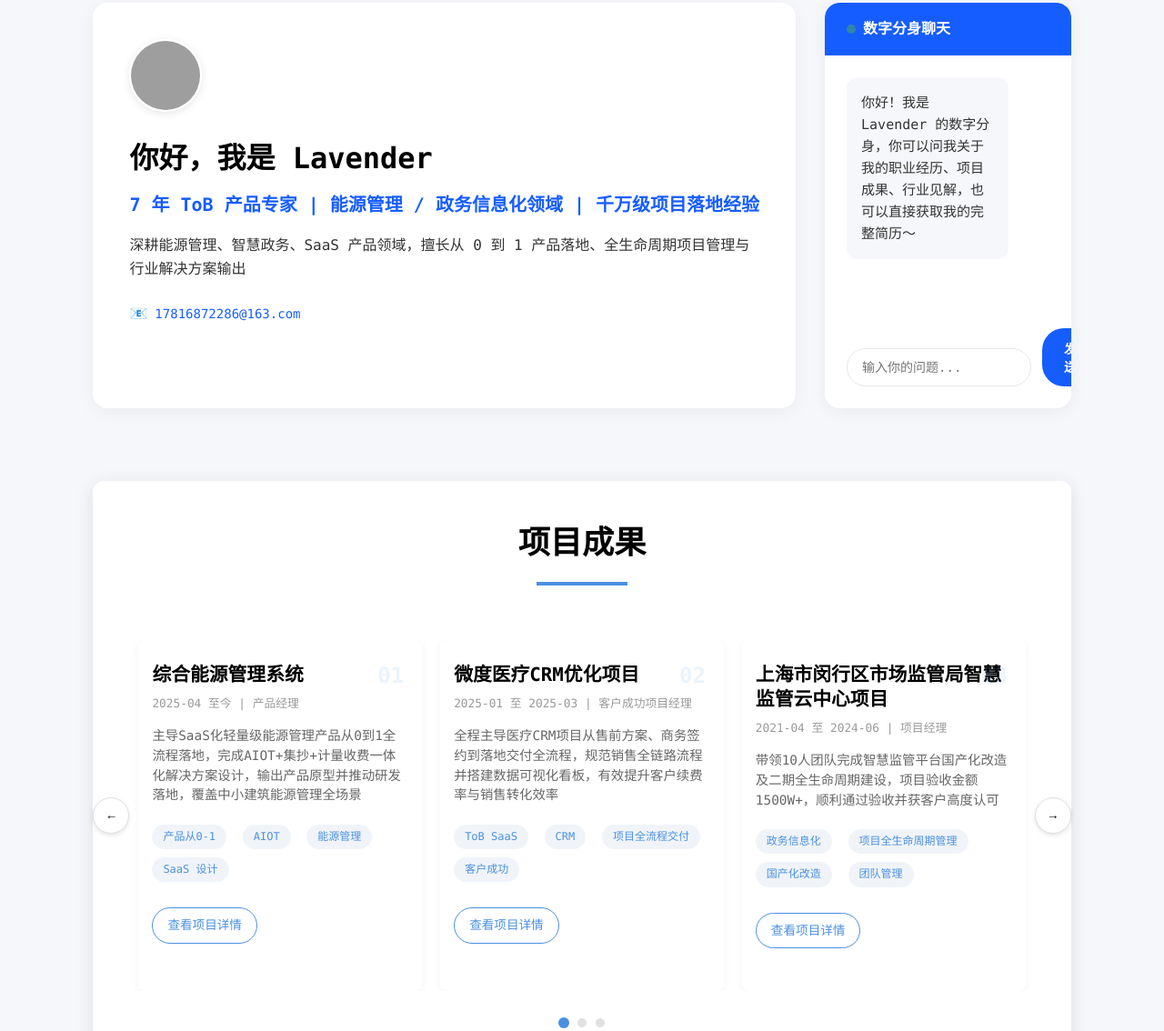
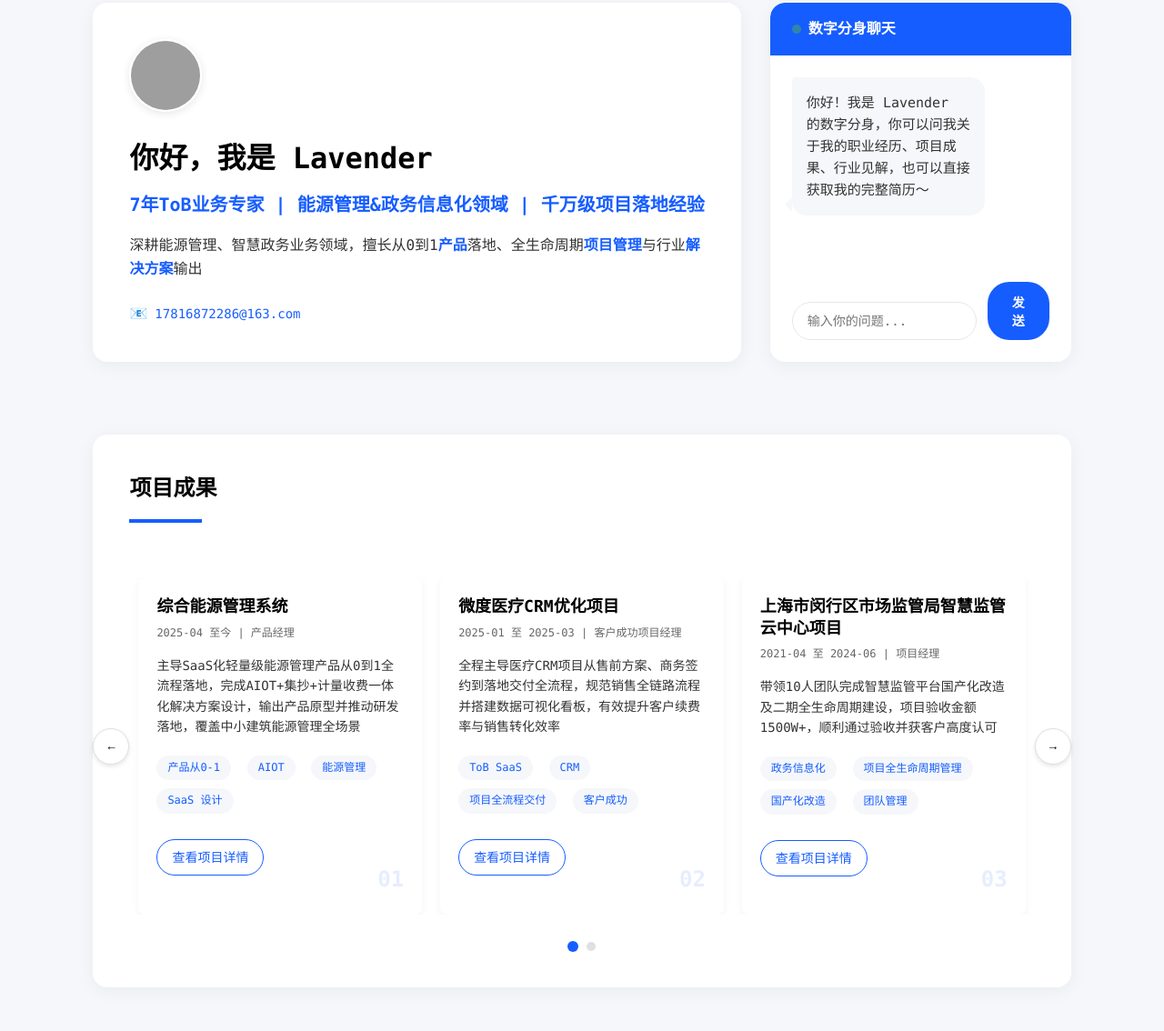
Before and after one commit to lavender081/self_ai, a website: page index.html in a window 1280 px wide. Shown: the part 57-1191 px from the top of the page at 91% size. Drawn offline with Linux system fonts and the light colour scheme; grey boxes are pictures that could not be loaded.

Commit message:
Update: Improve work experience section layout and content

```diff
--- a/index.html
+++ b/index.html
@@ -27,6 +27,18 @@
             background-color: var(--light-gray);
             margin: 0;
             padding: 60px 8%;
+        }
+
+        /* 统一模块容器 */
+        .container {
+            max-width: 1200px;
+            margin: 0 auto;
+        }
+
+        /* 统一模块间距 */
+        section {
+            margin-bottom: 80px;
+            width: 100%;
         }
 
         /* 个人介绍和数字分身聊天合并模块 */
@@ -120,7 +132,7 @@
 
         .chat-messages {
             flex: 1;
-            min-height: 300px;
+            max-height: 500px;
             padding: 24px;
             overflow-y: auto;
             background-color: var(--white);
@@ -157,25 +169,59 @@
             color: var(--white);
         }
 
-        .chat-messages {
-            height: 300px;
-            padding: 24px;
-            overflow-y: auto;
-            background-color: var(--white);
+        .message {
+            margin-bottom: 16px;
+            max-width: 75%;
+            padding: 16px;
+            border-radius: 16px;
+            position: relative;
         }
 
-        .message {
-            margin-bottom: 15px;
-            max-width: 80%;
-            padding: 16px;
-            border-radius: 12px;
-            background-color: var(--light-gray);
+        .user-message {
+            background-color: var(--primary-color);
+            color: white;
+            margin-left: auto;
+            border-radius: 16px 16px 4px 16px;
+        }
+
+        .user-message::after {
+            content: '';
+            position: absolute;
+            bottom: 4px;
+            right: -8px;
+            width: 0;
+            height: 0;
+            border-top: 8px solid transparent;
+            border-bottom: 8px solid transparent;
+            border-left: 8px solid var(--primary-color);
         }
 
         .bot-message {
+            background-color: var(--light-gray);
             color: var(--dark-gray);
             font-size: 15px;
             line-height: 1.6;
+            border-radius: 4px 16px 16px 16px;
+        }
+
+        .bot-message::after {
+            content: '';
+            position: absolute;
+            bottom: 4px;
+            left: -8px;
+            width: 0;
+            height: 0;
+            border-top: 8px solid transparent;
+            border-bottom: 8px solid transparent;
+            border-right: 8px solid var(--light-gray);
+        }
+
+        .message.same-user {
+            margin-bottom: 8px;
+        }
+
+        .message.same-bot {
+            margin-bottom: 8px;
         }
 
         .chat-input {
@@ -289,11 +335,10 @@
 
         /* 项目成果模块 */
         .section-title {
-            font-size: 2.2rem;
+            font-size: 24px;
             font-weight: 700;
             margin-bottom: 40px;
             color: #000;
-            text-align: center;
             position: relative;
             padding-bottom: 20px;
         }
@@ -301,18 +346,17 @@
         .section-title::after {
             content: '';
             display: block;
-            width: 100px;
+            width: 80px;
             height: 4px;
-            background-color: #4a90e2;
-            margin: 15px auto 0;
+            background-color: var(--primary-color);
+            margin: 15px 0 0;
         }
 
         .projects-section {
-            margin-bottom: 80px;
             padding: 40px;
-            background-color: #ffffff;
-            border-radius: 12px;
-            box-shadow: 0 4px 20px rgba(0, 0, 0, 0.1);
+            background-color: var(--white);
+            border-radius: 16px;
+            box-shadow: 0 4px 20px rgba(0, 0, 0, 0.05);
         }
 
         /* 轮播样式 */
@@ -342,7 +386,7 @@
         }
 
         .carousel-btn:hover {
-            background-color: #4a90e2;
+            background-color: var(--primary-color);
             color: white;
         }
 
@@ -382,20 +426,20 @@
 
         .project-number {
             position: absolute;
-            top: 20px;
+            bottom: 20px;
             right: 20px;
             font-size: 1.5rem;
             font-weight: 700;
-            color: #4a90e2;
+            color: var(--primary-color);
             opacity: 0.1;
         }
 
         .project-content {
-            padding: 25px 15px;
+            padding: 20px;
         }
 
         .project-content h3 {
-            font-size: 1.3rem;
+            font-size: 18px;
             font-weight: 700;
             margin-bottom: 8px;
             color: #000;
@@ -403,16 +447,16 @@
         }
 
         .project-meta {
-            font-size: 0.8rem;
-            color: #999;
+            font-size: 12px;
+            color: var(--medium-gray);
             margin-bottom: 15px;
         }
 
         .project-description {
-            font-size: 0.9rem;
-            color: #666;
+            font-size: 14px;
+            color: var(--dark-gray);
             margin-bottom: 20px;
-            line-height: 1.5;
+            line-height: 1.6;
         }
 
         .tech-tags {
@@ -424,26 +468,26 @@
             margin-right: 8px;
             margin-bottom: 8px;
             padding: 4px 12px;
-            background-color: #f0f4f8;
-            color: #4a90e2;
+            background-color: var(--light-gray);
+            color: var(--primary-color);
             border-radius: 16px;
-            font-size: 0.75rem;
+            font-size: 12px;
         }
 
         .project-link {
             display: inline-block;
-            color: #4a90e2;
+            color: var(--primary-color);
             text-decoration: none;
-            font-size: 0.85rem;
+            font-size: 14px;
             font-weight: 500;
             padding: 8px 16px;
-            border: 1px solid #4a90e2;
+            border: 1px solid var(--primary-color);
             border-radius: 20px;
             transition: all 0.3s ease;
         }
 
         .project-link:hover {
-            background-color: #4a90e2;
+            background-color: var(--primary-color);
             color: white;
             text-decoration: none;
         }
@@ -466,7 +510,7 @@
         }
 
         .indicator.active {
-            background-color: #4a90e2;
+            background-color: var(--primary-color);
             transform: scale(1.2);
         }
 
@@ -492,7 +536,7 @@
             top: 0;
             bottom: 0;
             width: 3px;
-            background-color: #4a90e2;
+            background-color: var(--primary-color);
         }
 
         .timeline-item {
@@ -504,7 +548,7 @@
         .timeline-date {
             width: 20%;
             font-size: 1.1rem;
-            color: #4a90e2;
+            color: var(--primary-color);
             font-weight: 700;
             padding-right: 30px;
             position: relative;
@@ -518,9 +562,9 @@
             width: 16px;
             height: 16px;
             border-radius: 50%;
-            background-color: #4a90e2;
+            background-color: var(--primary-color);
             border: 3px solid white;
-            box-shadow: 0 0 0 2px #4a90e2;
+            box-shadow: 0 0 0 2px var(--primary-color);
         }
 
         .timeline-content {
@@ -529,17 +573,17 @@
         }
 
         .timeline-content h3 {
-            font-size: 1.1rem;
+            font-size: 18px;
             font-weight: 700;
             margin-bottom: 15px;
             color: #000;
         }
 
         .timeline-content h4 {
-            font-size: 1rem;
+            font-size: 14px;
             font-weight: 600;
             margin: 20px 0 10px;
-            color: #333;
+            color: var(--dark-gray);
         }
 
         .timeline-content ul {
@@ -548,8 +592,8 @@
         }
 
         .timeline-content li {
-            font-size: 0.95rem;
-            color: #666;
+            font-size: 14px;
+            color: var(--dark-gray);
             line-height: 1.6;
             margin-bottom: 10px;
             position: relative;
@@ -560,7 +604,7 @@
             content: '•';
             position: absolute;
             left: 0;
-            color: #4a90e2;
+            color: var(--primary-color);
             font-weight: bold;
         }
 
@@ -571,7 +615,7 @@
 
         .highlight {
             font-weight: 700;
-            color: #4a90e2;
+            color: var(--primary-color);
         }
 
         /* 响应式设计 */
@@ -635,14 +679,15 @@
     </style>
 </head>
 <body>
+    <div class="container">
         <!-- 个人介绍和数字分身聊天合并模块 -->
         <section class="hero-chat-section">
             <!-- 左侧个人简介卡片 -->
             <div class="hero-content">
                 <img src="https://miaoduo.fbcontent.cn/private/resource/image/0ef4583e-947d-4aed-90b1-3b09c308890a.png" alt="Lavender" class="avatar">
                 <h1>你好，我是 Lavender</h1>
-            <p class="tagline">7 年 ToB 产品专家 | 能源管理 / 政务信息化领域 | 千万级项目落地经验</p>
-            <p class="description">深耕能源管理、智慧政务、SaaS 产品领域，擅长从 0 到 1 产品落地、全生命周期项目管理与行业解决方案输出</p>
+                <p class="tagline">7年ToB业务专家 | 能源管理&政务信息化领域 | 千万级项目落地经验</p>
+                <p class="description">深耕能源管理、智慧政务业务领域，擅长从0到1<span class="highlight">产品</span>落地、全生命周期<span class="highlight">项目管理</span>与行业<span class="highlight">解决方案</span>输出</p>
                 <div class="contact-info">
                     <div class="contact-item">
                         <span class="contact-icon">📧</span>
@@ -770,7 +815,6 @@
             <div class="carousel-indicators">
             <span class="indicator active" data-index="0"></span>
             <span class="indicator" data-index="1"></span>
-            <span class="indicator" data-index="2"></span>
         </div>
         </section>
 
@@ -820,6 +864,7 @@
                 </div>
             </div>
         </section>
+    </div>
 
     <script>
         // 发送消息函数
@@ -884,6 +929,16 @@
             const messageDiv = document.createElement('div');
             messageDiv.className = `message ${sender}-message`;
             messageDiv.textContent = text;
+
+            // 检查上一条消息的发送者
+            const messages = chatMessages.querySelectorAll('.message');
+            if (messages.length > 0) {
+                const lastMessage = messages[messages.length - 1];
+                if (lastMessage.classList.contains(`${sender}-message`)) {
+                    messageDiv.classList.add(`same-${sender}`);
+                }
+            }
+
             chatMessages.appendChild(messageDiv);
             chatMessages.scrollTop = chatMessages.scrollHeight;
             return messageDiv;
@@ -908,10 +963,12 @@
             let currentIndex = 0;
             const cardWidth = cards[0].offsetWidth + 20; // 卡片宽度 + 左右margin
             const visibleCards = 3;
-            const maxIndex = cards.length - visibleCards;
+            const maxIndex = 1; // 固定为2页
 
             function updateCarousel() {
-                track.style.transform = `translateX(-${currentIndex * cardWidth}px)`;
+                // 第一页显示3个项目，第二页显示2个项目
+                const offset = currentIndex === 0 ? 0 : cardWidth * 3;
+                track.style.transform = `translateX(-${offset}px)`;
 
                 // 更新指示器
                 indicators.forEach((indicator, index) => {
```
Lines whose indentation alone changed are shown as unchanged.
